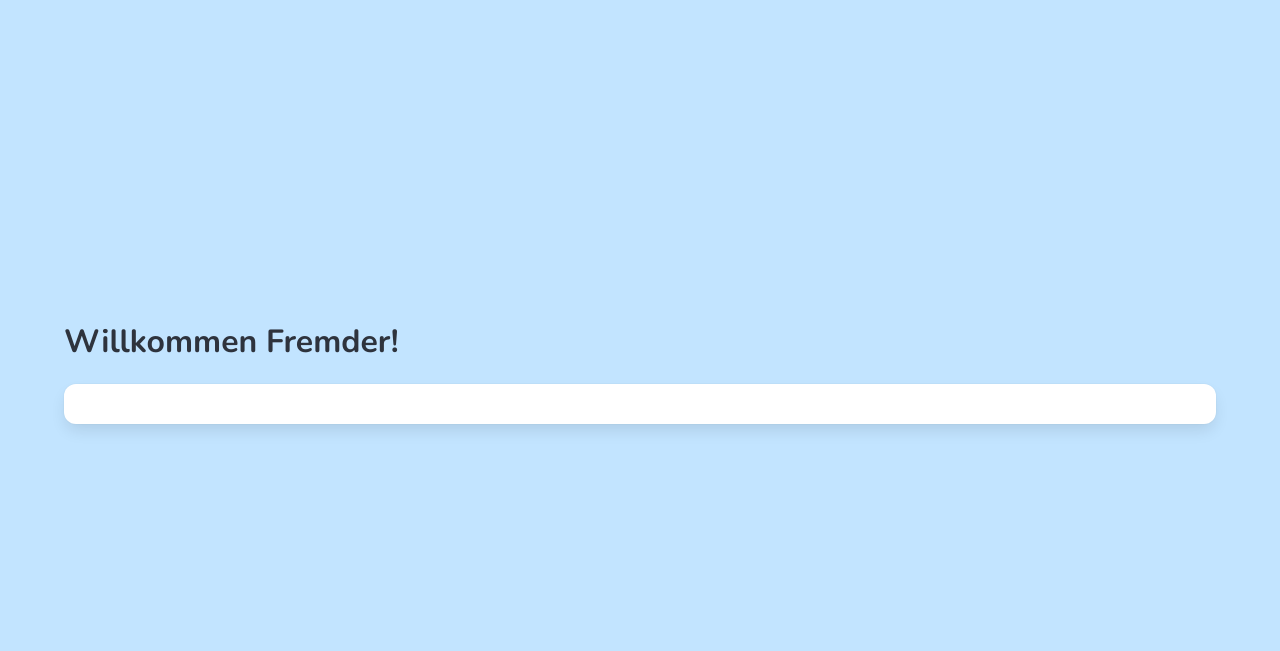
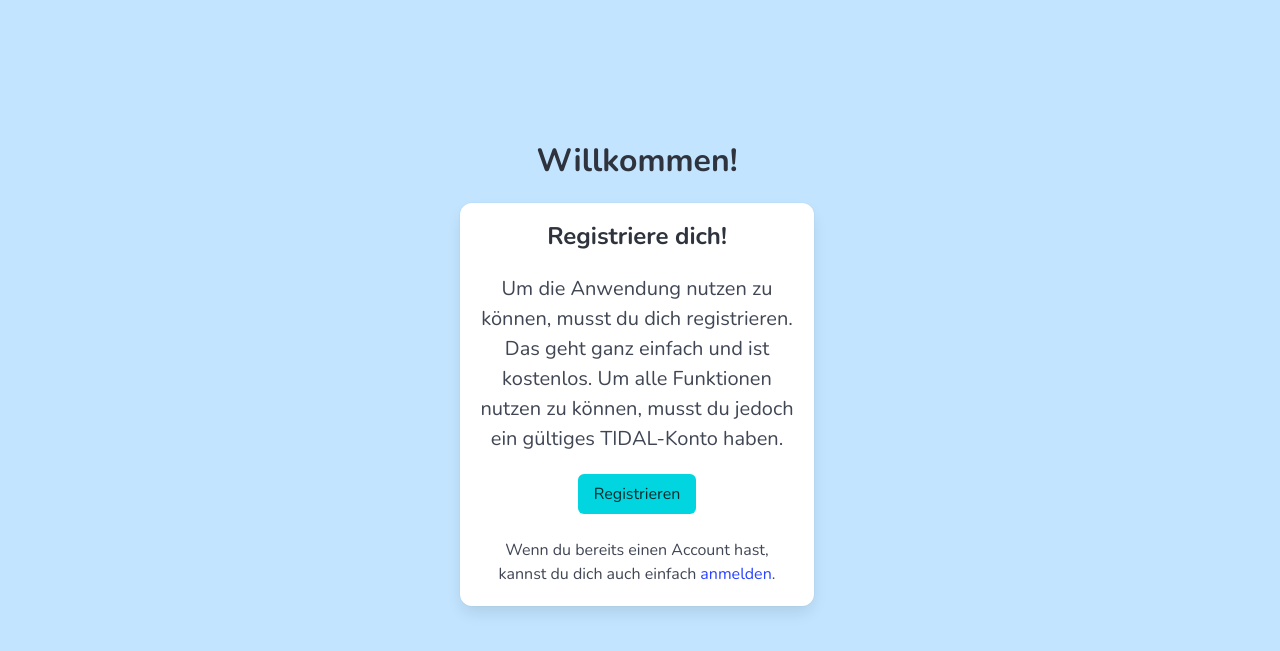
Before and after one commit to ralpht42/music-manager, a Flask app: page / in a window 1280 px wide. Shown: the part 52-703 px from the top of the page. Run offline with Flask 3, Linux system fonts and the light colour scheme; parts of the project's set-up code (start-up, migrations or seed data) failed here and were passed over; some libraries are stand-ins or nearby versions.

Commit message:
feat: Aktualisiere die Anzeige der Willkommensnachricht basierend auf dem Benutzerstatus

```diff
--- a/app/templates/index.html
+++ b/app/templates/index.html
@@ -2,10 +2,10 @@
 
 {% extends "base.html" %} {% block content %}
 
-<h3 class="title">
-	{% if current_user.is_authenticated %} Willkommen, {{ current_user.username
-	}}! {% else %} Willkommen Fremder! {% endif %}
-</h3>
+<!-- Der Benutzer ist angemeldet -->
+{% if current_user.is_authenticated %}
+
+<h3 class="title">Willkommen, {{ current_user.username}}!</h3>
 <div class="box">
 	<!--- Hier wird die Fehlermeldung angezeigt, sofern vorhanden --->
 	{% with messages = get_flashed_messages() %} {% if messages %}
@@ -13,7 +13,7 @@
 		<button class="delete"></button>
 		<p>{{ messages[0] }}</p>
 	</div>
-	{% endif %} {% endwith %} {% if current_user.is_authenticated %}
+	{% endif %} {% endwith %}
 
 	<main>
 		<div class="content is-medium">
@@ -54,6 +54,43 @@
 		</div>
 	</main>
 
-	{% else %} {% endif %}
+	<!-- Der Benutzer ist nicht angemeldet -->
+	{% else %}
+	<div class="column is-4 is-offset-4 has-text-centered">
+		<h3 class="title">Willkommen!</h3>
+		<main class="box">
+			<!--- Hier wird die Fehlermeldung angezeigt, sofern vorhanden --->
+			{% with messages = get_flashed_messages() %} {% if messages %}
+			<div class="notification is-danger">
+				<button class="delete"></button>
+				<p>{{ messages[0] }}</p>
+			</div>
+			{% endif %} {% endwith %}
+
+			<div class="content is-medium">
+				<h2 class="subtitle is-4">Registriere dich!</h2>
+				<p>
+					Um die Anwendung nutzen zu können, musst du dich registrieren. Das geht
+					ganz einfach und ist kostenlos. Um alle Funktionen nutzen zu können,
+					musst du jedoch ein gültiges TIDAL-Konto haben.
+				</p>
+				<a href="{{ url_for('auth.signup') }}" class="button is-primary"
+					>Registrieren</a
+				>
+			</div>
+			<p>
+				Wenn du bereits einen Account hast, kannst du dich auch einfach
+				<a href="{{ url_for('auth.login') }}">anmelden</a>.
+			</p>
+
+
+
+
+		</main>
+	</div>
+
+
+
+	{% endif %}
 </div>
 {% endblock %}
```
